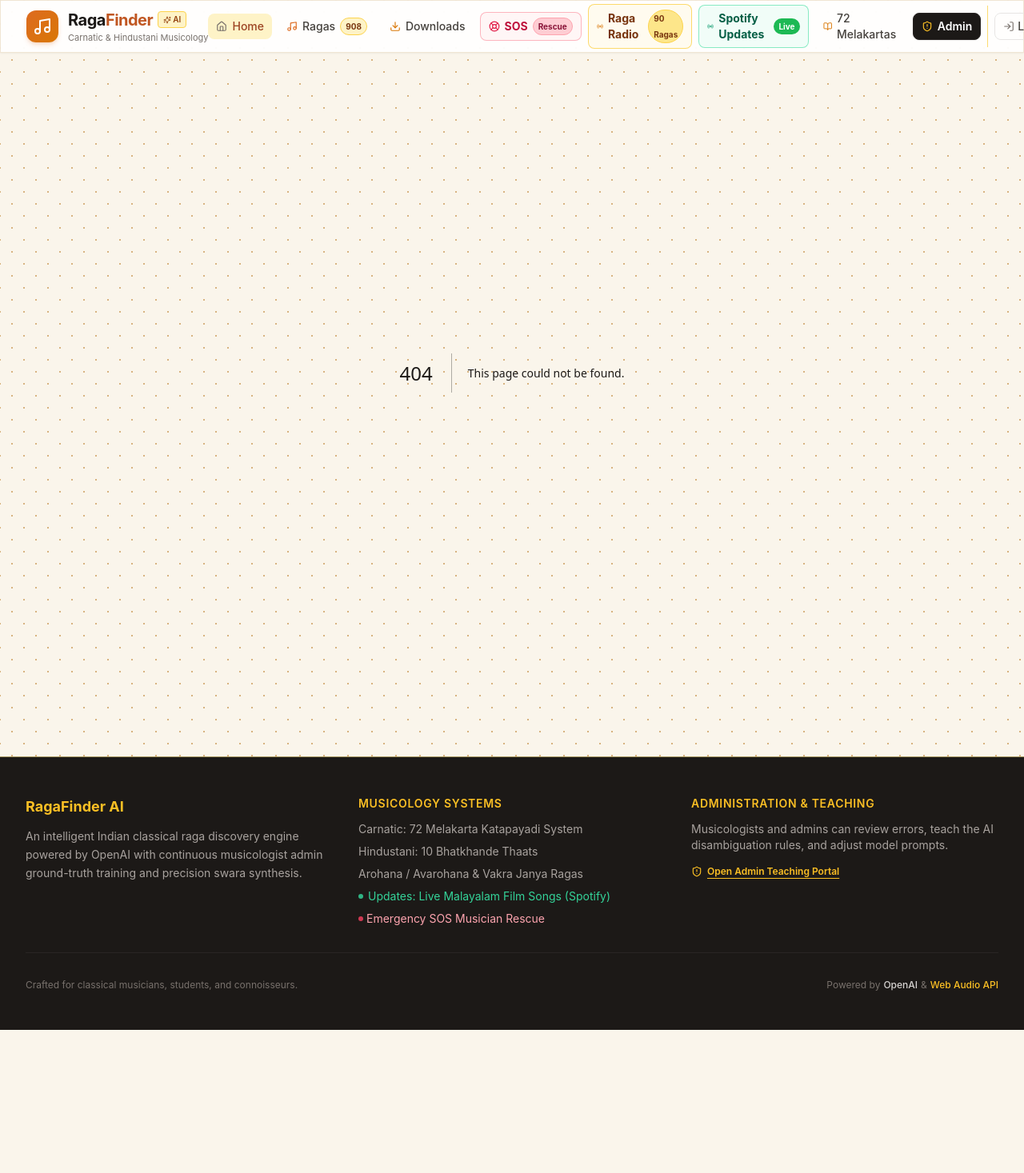
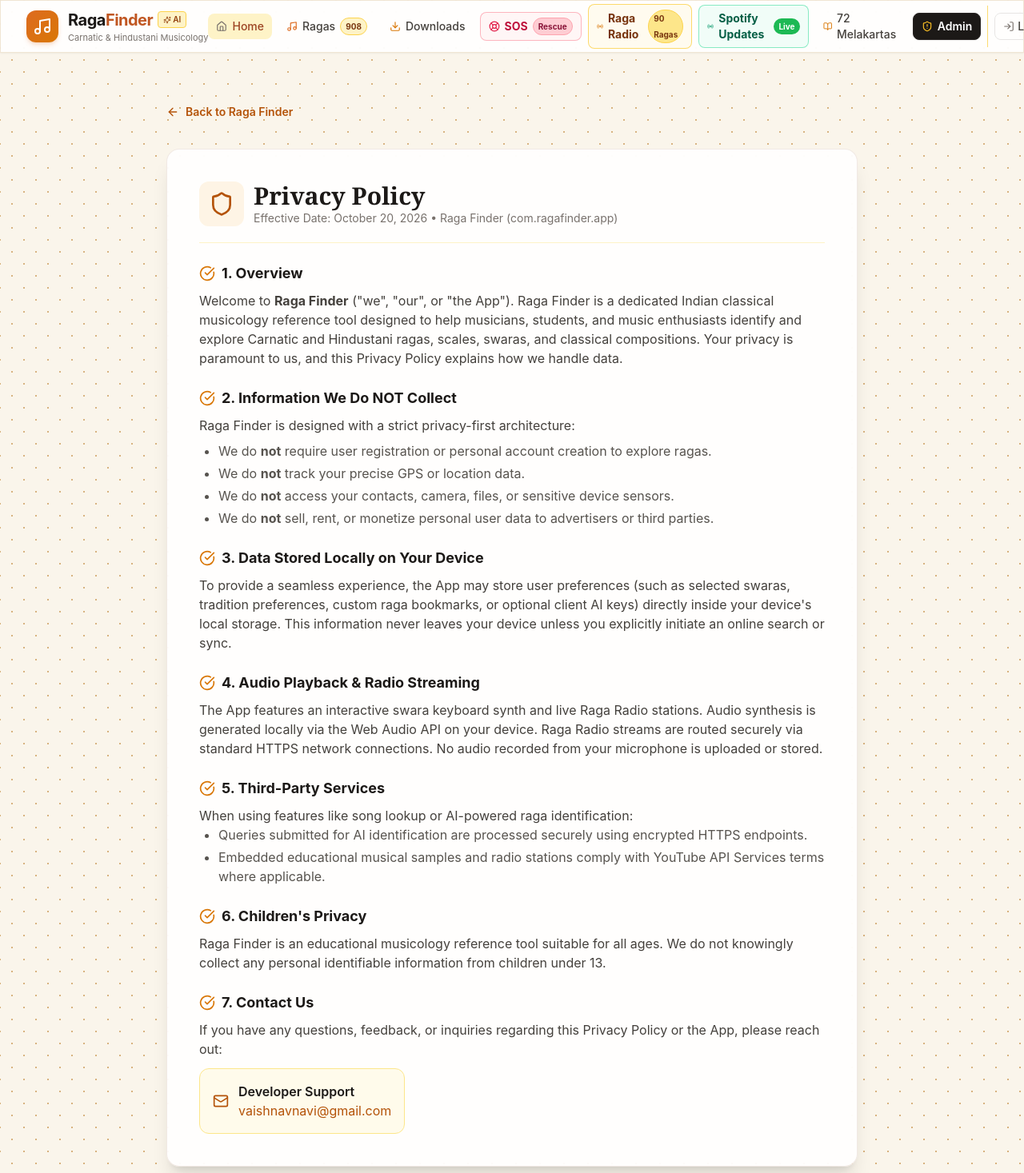
Before and after one commit to VAISHNAV-IDEAPAD/raga-finder, a Next.js app: page /privacy in a window 1280 px wide. Before the commit this address had no page. Shown: the top 1467 px of the page at 80% size. Before the commit the page ends 1288 px from the top, so only its background shows below. Built offline with nearby package versions, Linux system fonts and the light colour scheme.

Commit message:
feat: add Google Play compliant privacy policy page and footer link

```diff
--- /dev/null
+++ b/src/app/privacy/page.tsx
@@ -0,0 +1,134 @@
+import React from 'react';
+import Link from 'next/link';
+import { Shield, ArrowLeft, Mail, Lock, CheckCircle } from 'lucide-react';
+
+export const metadata = {
+  title: 'Privacy Policy | Raga Finder',
+  description: 'Privacy Policy for Raga Finder - Carnatic & Hindustani Musicology application.',
+};
+
+export default function PrivacyPolicyPage() {
+  return (
+    <div className="max-w-4xl mx-auto px-4 py-12 md:py-16">
+      <div className="mb-8">
+        <Link
+          href="/"
+          className="inline-flex items-center text-sm font-semibold text-amber-700 hover:text-amber-800 transition-colors gap-2"
+        >
+          <ArrowLeft className="w-4 h-4" /> Back to Raga Finder
+        </Link>
+      </div>
+
+      <div className="bg-white/90 backdrop-blur-md border border-amber-900/10 rounded-2xl shadow-xl p-6 md:p-10 text-stone-800">
+        <div className="flex items-center gap-3 mb-6 border-b border-amber-100 pb-5">
+          <div className="p-3 bg-amber-500/10 rounded-xl text-amber-700">
+            <Shield className="w-8 h-8" />
+          </div>
+          <div>
+            <h1 className="text-2xl md:text-3xl font-serif font-bold text-stone-900">
+              Privacy Policy
+            </h1>
+            <p className="text-sm text-stone-500">
+              Effective Date: October 20, 2026 &bull; Raga Finder (com.ragafinder.app)
+            </p>
+          </div>
+        </div>
+
+        <div className="space-y-6 text-sm md:text-base leading-relaxed text-stone-700">
+          <section>
+            <h2 className="text-lg font-bold text-stone-900 mb-2 flex items-center gap-2">
+              <CheckCircle className="w-5 h-5 text-amber-600" /> 1. Overview
+            </h2>
+            <p>
+              Welcome to <strong>Raga Finder</strong> (&quot;we&quot;, &quot;our&quot;, or &quot;the App&quot;).
+              Raga Finder is a dedicated Indian classical musicology reference tool designed to help musicians,
+              students, and music enthusiasts identify and explore Carnatic and Hindustani ragas, scales,
+              swaras, and classical compositions. Your privacy is paramount to us, and this Privacy Policy
+              explains how we handle data.
+            </p>
+          </section>
+
+          <section>
+            <h2 className="text-lg font-bold text-stone-900 mb-2 flex items-center gap-2">
+              <CheckCircle className="w-5 h-5 text-amber-600" /> 2. Information We Do NOT Collect
+            </h2>
+            <p className="mb-2">
+              Raga Finder is designed with a strict privacy-first architecture:
+            </p>
+            <ul className="list-disc pl-6 space-y-1 text-stone-600">
+              <li>We do <strong>not</strong> require user registration or personal account creation to explore ragas.</li>
+              <li>We do <strong>not</strong> track your precise GPS or location data.</li>
+              <li>We do <strong>not</strong> access your contacts, camera, files, or sensitive device sensors.</li>
+              <li>We do <strong>not</strong> sell, rent, or monetize personal user data to advertisers or third parties.</li>
+            </ul>
+          </section>
+
+          <section>
+            <h2 className="text-lg font-bold text-stone-900 mb-2 flex items-center gap-2">
+              <CheckCircle className="w-5 h-5 text-amber-600" /> 3. Data Stored Locally on Your Device
+            </h2>
+            <p>
+              To provide a seamless experience, the App may store user preferences (such as selected swaras,
+              tradition preferences, custom raga bookmarks, or optional client AI keys) directly inside your
+              device&apos;s local storage. This information never leaves your device unless you explicitly
+              initiate an online search or sync.
+            </p>
+          </section>
+
+          <section>
+            <h2 className="text-lg font-bold text-stone-900 mb-2 flex items-center gap-2">
+              <CheckCircle className="w-5 h-5 text-amber-600" /> 4. Audio Playback &amp; Radio Streaming
+            </h2>
+            <p>
+              The App features an interactive swara keyboard synth and live Raga Radio stations.
+              Audio synthesis is generated locally via the Web Audio API on your device. Raga Radio streams
+              are routed securely via standard HTTPS network connections. No audio recorded from your
+              microphone is uploaded or stored.
+            </p>
+          </section>
+
+          <section>
+            <h2 className="text-lg font-bold text-stone-900 mb-2 flex items-center gap-2">
+              <CheckCircle className="w-5 h-5 text-amber-600" /> 5. Third-Party Services
+            </h2>
+            <p>
+              When using features like song lookup or AI-powered raga identification:
+            </p>
+            <ul className="list-disc pl-6 space-y-1 text-stone-600">
+              <li>Queries submitted for AI identification are processed securely using encrypted HTTPS endpoints.</li>
+              <li>Embedded educational musical samples and radio stations comply with YouTube API Services terms where applicable.</li>
+            </ul>
+          </section>
+
+          <section>
+            <h2 className="text-lg font-bold text-stone-900 mb-2 flex items-center gap-2">
+              <CheckCircle className="w-5 h-5 text-amber-600" /> 6. Children&apos;s Privacy
+            </h2>
+            <p>
+              Raga Finder is an educational musicology reference tool suitable for all ages. We do not knowingly
+              collect any personal identifiable information from children under 13.
+            </p>
+          </section>
+
+          <section>
+            <h2 className="text-lg font-bold text-stone-900 mb-2 flex items-center gap-2">
+              <CheckCircle className="w-5 h-5 text-amber-600" /> 7. Contact Us
+            </h2>
+            <p>
+              If you have any questions, feedback, or inquiries regarding this Privacy Policy or the App, please reach out:
+            </p>
+            <div className="mt-3 p-4 bg-amber-50 rounded-xl border border-amber-200 inline-flex items-center gap-3">
+              <Mail className="w-5 h-5 text-amber-700" />
+              <div>
+                <p className="font-semibold text-stone-900">Developer Support</p>
+                <a href="mailto:vaishnavnavi@gmail.com" className="text-amber-700 hover:underline">
+                  vaishnavnavi@gmail.com
+                </a>
+              </div>
+            </div>
+          </section>
+        </div>
+      </div>
+    </div>
+  );
+}
--- a/src/components/Footer.tsx
+++ b/src/components/Footer.tsx
@@ -57,9 +57,15 @@ export default function Footer() {
         </div>
 
         <div className="pt-8 border-t border-stone-800 text-xs text-stone-500 flex flex-col sm:flex-row justify-between items-center gap-4">
-          <p>
-            Crafted for classical musicians, students, and connoisseurs.
-          </p>
+          <div className="flex items-center gap-4">
+            <p>
+              Crafted for classical musicians, students, and connoisseurs.
+            </p>
+            <span>&bull;</span>
+            <Link href="/privacy" className="text-amber-400/90 hover:text-amber-300 underline underline-offset-2">
+              Privacy Policy
+            </Link>
+          </div>
           <div className="flex items-center gap-1">
             <span>Powered by</span>
             <span className="text-stone-300 font-medium">OpenAI</span>
```
